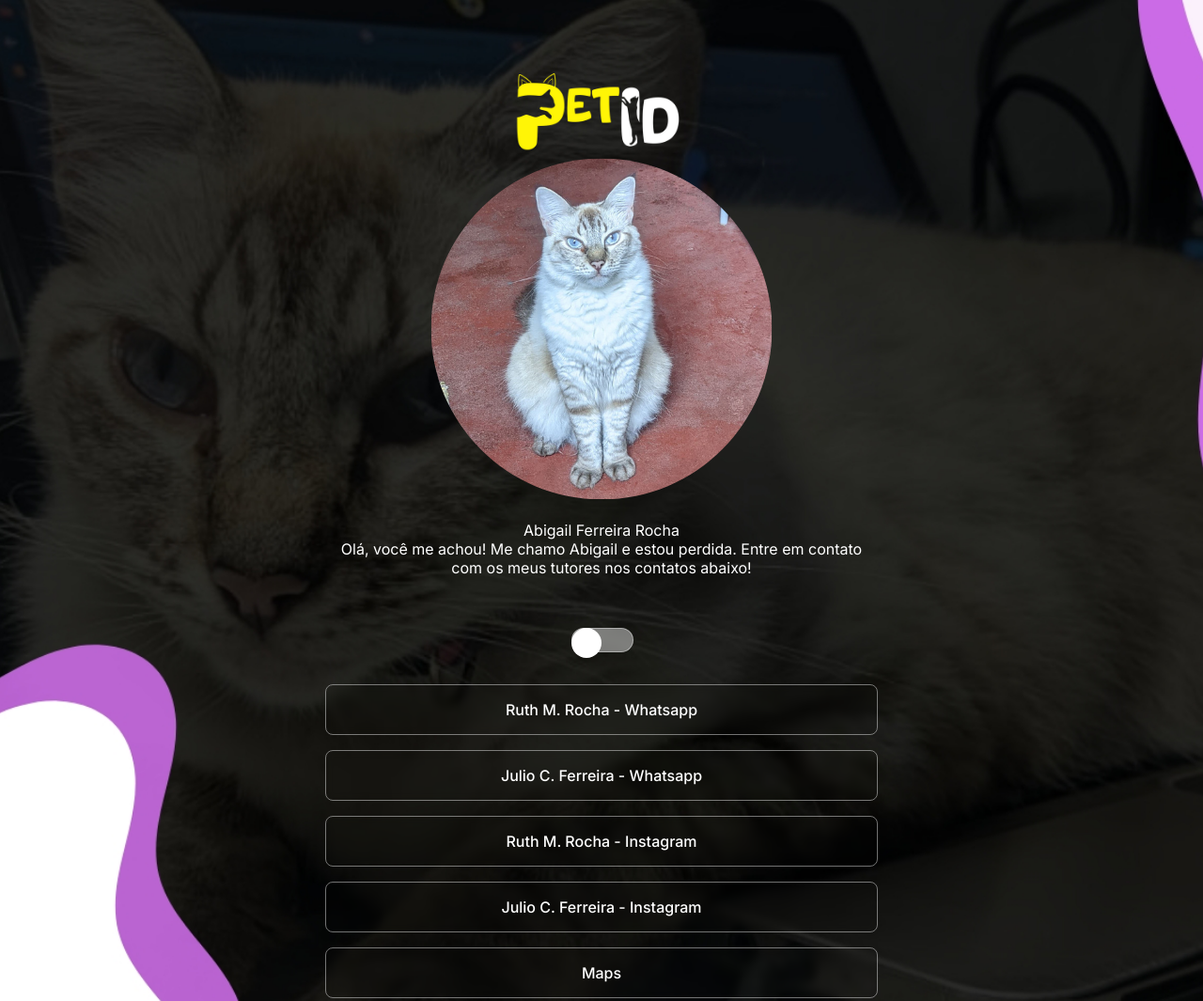
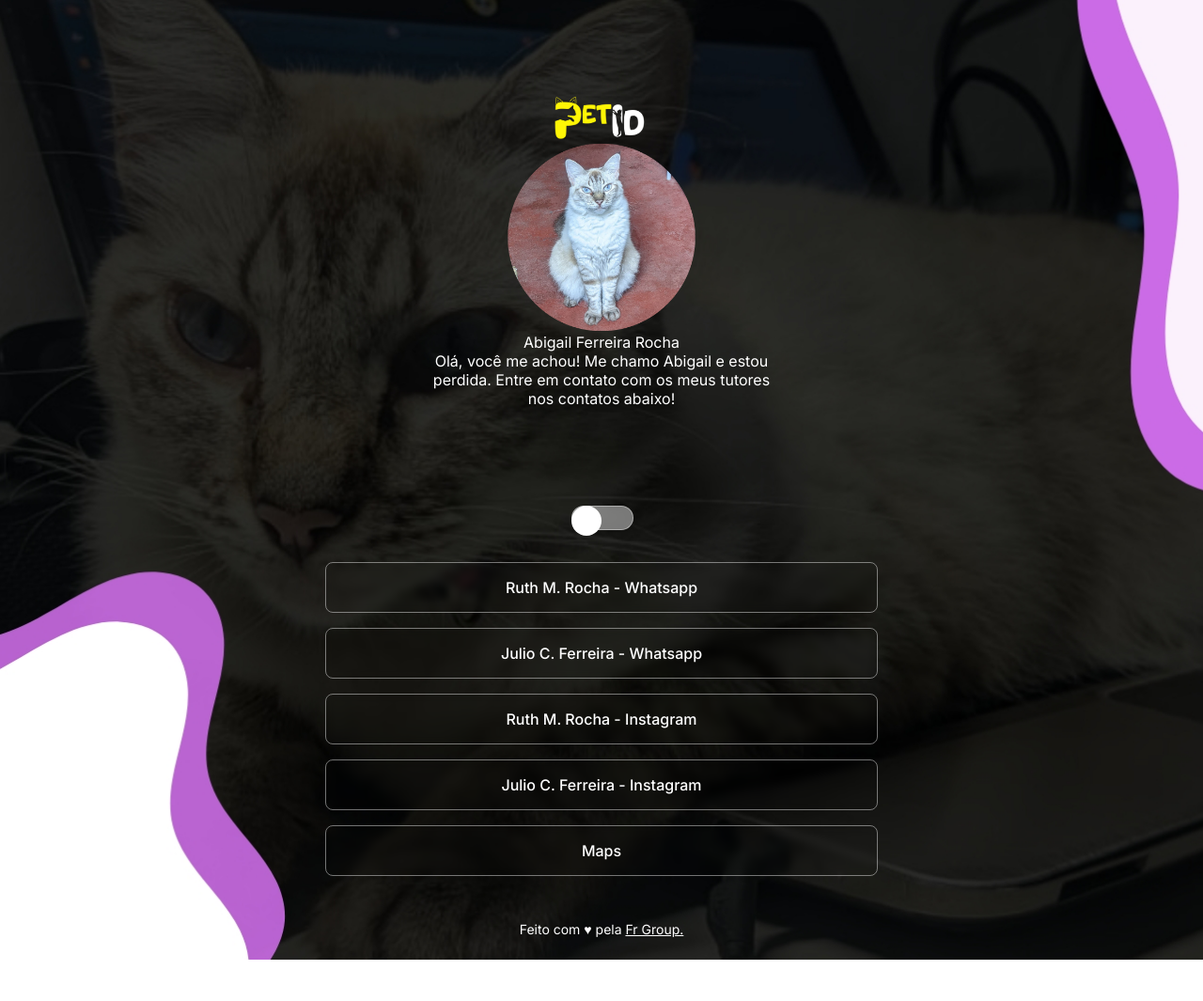
Before and after one commit to jcferreiraa/jcferreiraa.github.io, a plain HTML site: page index.html in a window 1280 px wide. Shown: the top 1065 px of the page at 94% size. After the commit the page ends 1021 px from the top, so only its background shows below. Drawn offline with nearby package versions, Linux system fonts and the light colour scheme; a script that the page names is missing.

Commit message:
Update style.css

```diff
--- a/style.css
+++ b/style.css
@@ -54,15 +54,36 @@ body * {
 }
 
 /* profile */
+@keyframes pulse {
+    0% {
+        transform: scale(1);
+    }
+    50% {
+        transform: scale(1.1);
+    }
+    100% {
+        transform: scale(1);
+    }
+}
+
 #profile {
     text-align: center;
-    padding: 50px 0; /* Ajustando o padding para ser mais responsivo */
+    padding: 100px;
+    position: relative;
 }
 
 #profile img {
-    max-width: 100%; /* Garantindo que a imagem não ultrapasse o contêiner */
-    height: auto; /* Mantendo a proporção da imagem */
+    width: 250px;
+    position: asolute;
+    top: 0;
+    left: 0;
+    right: 0;
+    bottom: 0;
+    margin: auto;
+    z-index: -1;
+    animation: pulse 2s infinite; /* Aplicando a animação de pulsação */
 }
+
 
 /* switch */
 #switch {
```
